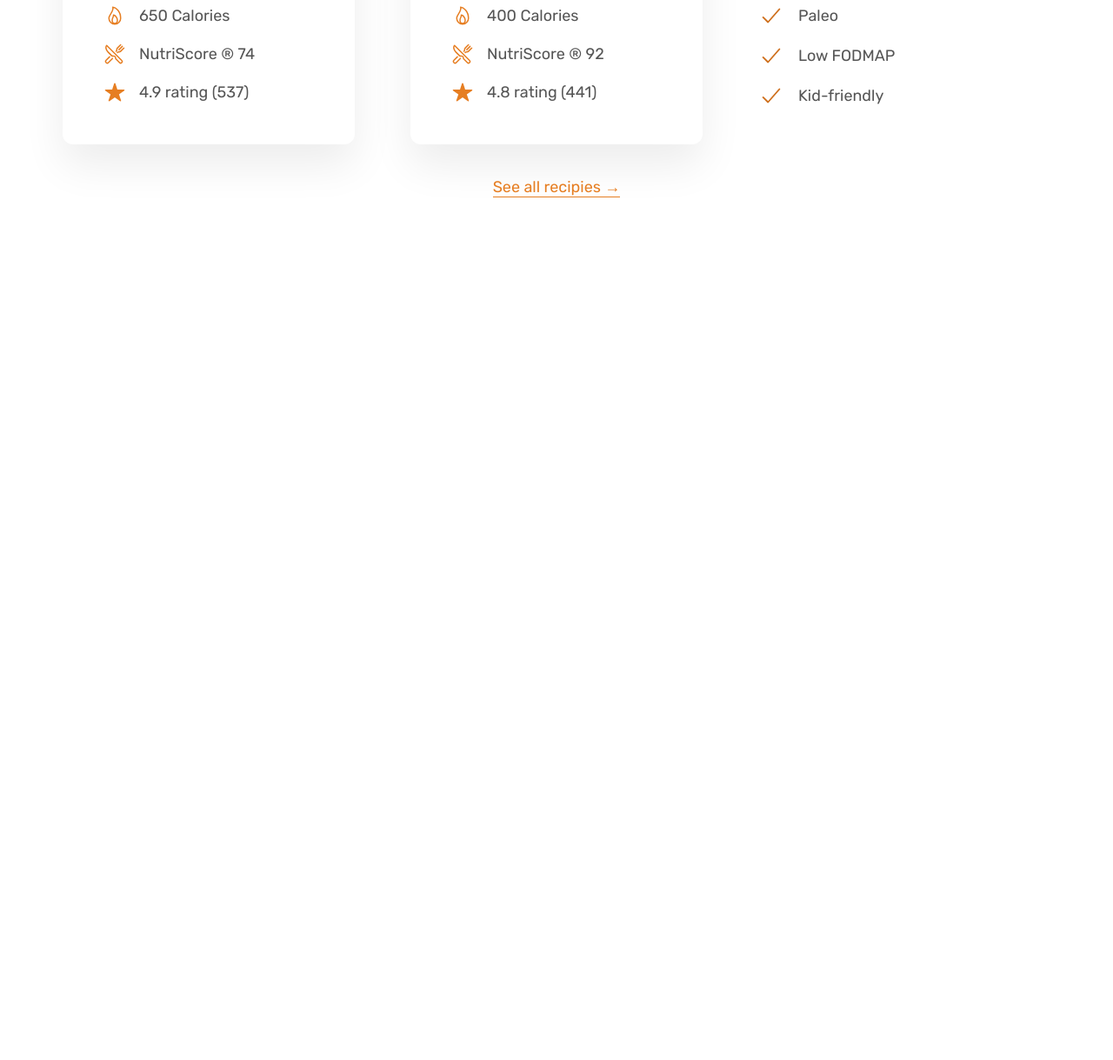
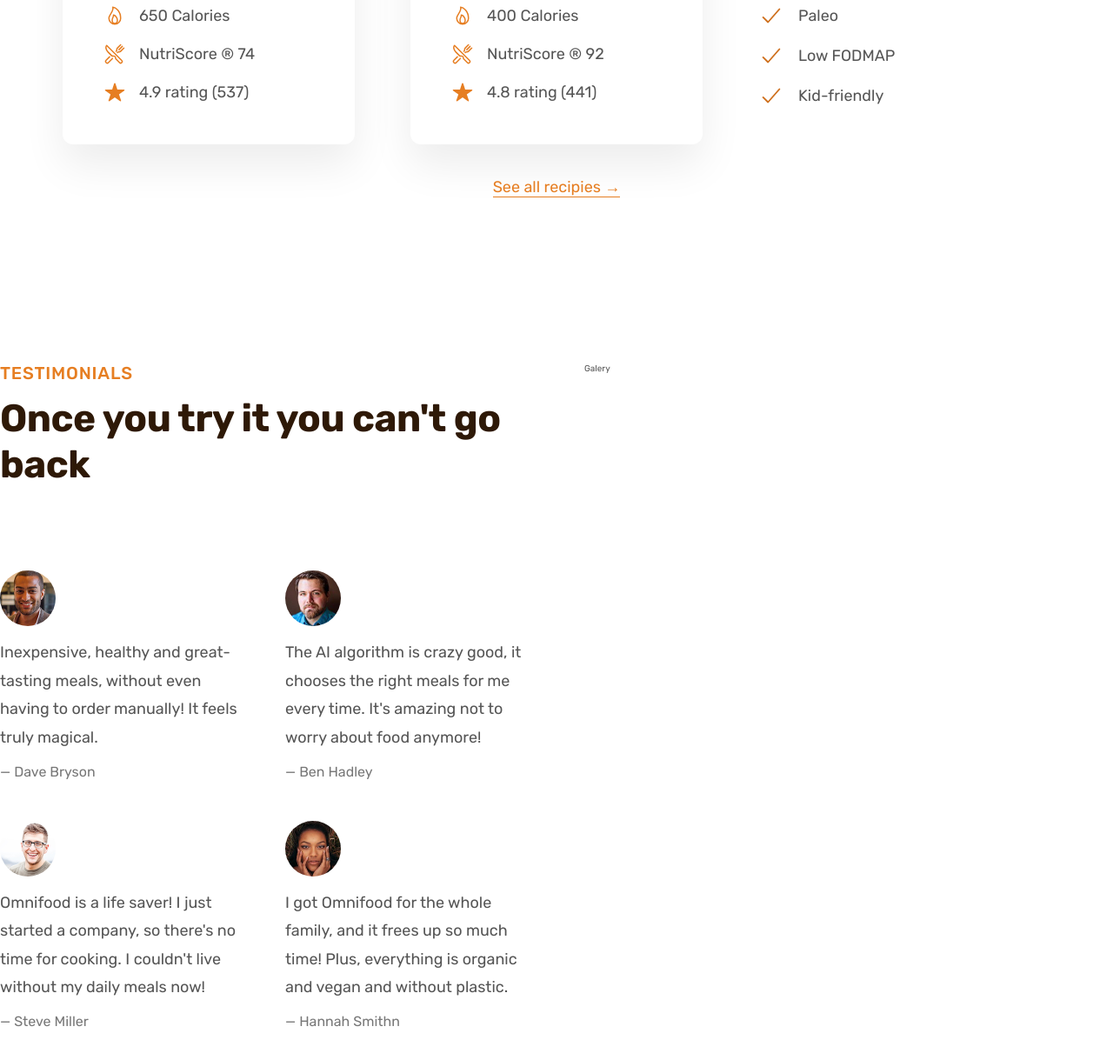
Before and after one commit to Milan146/Omnifood, a plain HTML site: page index.html in a window 1280 px wide. Shown: the part 3333-4552 px from the top of the page at 87% size. Before the commit the page ends 3656 px from the top, so only its background shows below. Drawn offline with nearby package versions, Linux system fonts and the light colour scheme.

Commit message:
Testominal text completed

```diff
--- a/css/style.css
+++ b/css/style.css
@@ -305,4 +305,31 @@
 .meal:hover {
   transform: translateY(-1.5rem);
   transition: all 0.4s;
+  box-shadow: 0 3.2rem 6.4rem rgba(0, 0, 0, 0.06);
 }
+/* Meals section ended */
+
+/* Testimonials section started  */
+
+.section-testimonials {
+  padding: 9.6rem 0;
+}
+.testimonials {
+  display: grid;
+  grid-template-columns: 1fr 1fr;
+  gap: 4.8rem;
+}
+.testimonial-img {
+  width: 64px;
+  border-radius: 50%;
+  margin-bottom: 1.2rem;
+}
+.testimonial-text {
+  line-height: 1.8;
+  font-size: 1.8rem;
+  margin-bottom: 1.6rem;
+}
+.testimonial-name {
+  font-size: 1.6rem;
+  color: #777;
+}
--- a/index.html
+++ b/index.html
@@ -232,6 +232,61 @@
       </div>
 
     </section>
+    <section class="section-testimonials grid grid--2-cols">
+
+      <div class="testimonials-container">
+        <span class="sub-heading">Testimonials</span>
+        <h2 class="heading-secondary">
+          Once you try it you can't go back
+        </h2>
+
+
+
+      <section class="testimonials">
+
+        <figure class="testimonial">
+          <img  class="testimonial-img" src="./img/customers/dave.jpg" alt=""/>
+          <blockquote class="testimonial-text"> Inexpensive, healthy and great-tasting meals, without even having to order manually! It feels truly magical.</blockquote>
+          <p class="testimonial-name">
+                &mdash; Dave Bryson
+          </p>
+        </figure>
+
+
+        <figure class="testimonial">
+          <img  class="testimonial-img" src="./img/customers/ben.jpg" alt=""/>
+          <blockquote class="testimonial-text"> The AI algorithm is crazy good, it chooses the right meals for me every time. It's amazing not to worry about food anymore!</blockquote>
+          <p class="testimonial-name">
+                &mdash; Ben Hadley
+          </p>
+        </figure>
+
+
+        <figure class="testimonial">
+          <img  class="testimonial-img" src="./img/customers/steve.jpg" alt=""/>
+          <blockquote class="testimonial-text"> Omnifood is a life saver! I just started a company, so there's no time for cooking. I couldn't live without my daily meals now!</blockquote>
+          <p class="testimonial-name">
+                &mdash; Steve Miller
+          </p>
+        </figure>
+
+
+
+        <figure class="testimonial">
+          <img  class="testimonial-img" src="./img/customers/hannah.jpg" alt=""/>
+          <blockquote class="testimonial-text"> I got Omnifood for the whole family, and it frees up so much time! Plus, everything is organic and vegan and without plastic.</blockquote>
+          <p class="testimonial-name">
+                &mdash; Hannah Smithn
+          </p>
+        </figure>
+
+
+      </section>
+    </div>
+      <div class="gallery">
+Galery
+      </div>
+    </section>
     <script
       type="module"
       src="https://unpkg.com/ionicons@5.5.2/dist/ionicons/ionicons.esm.js"
```
